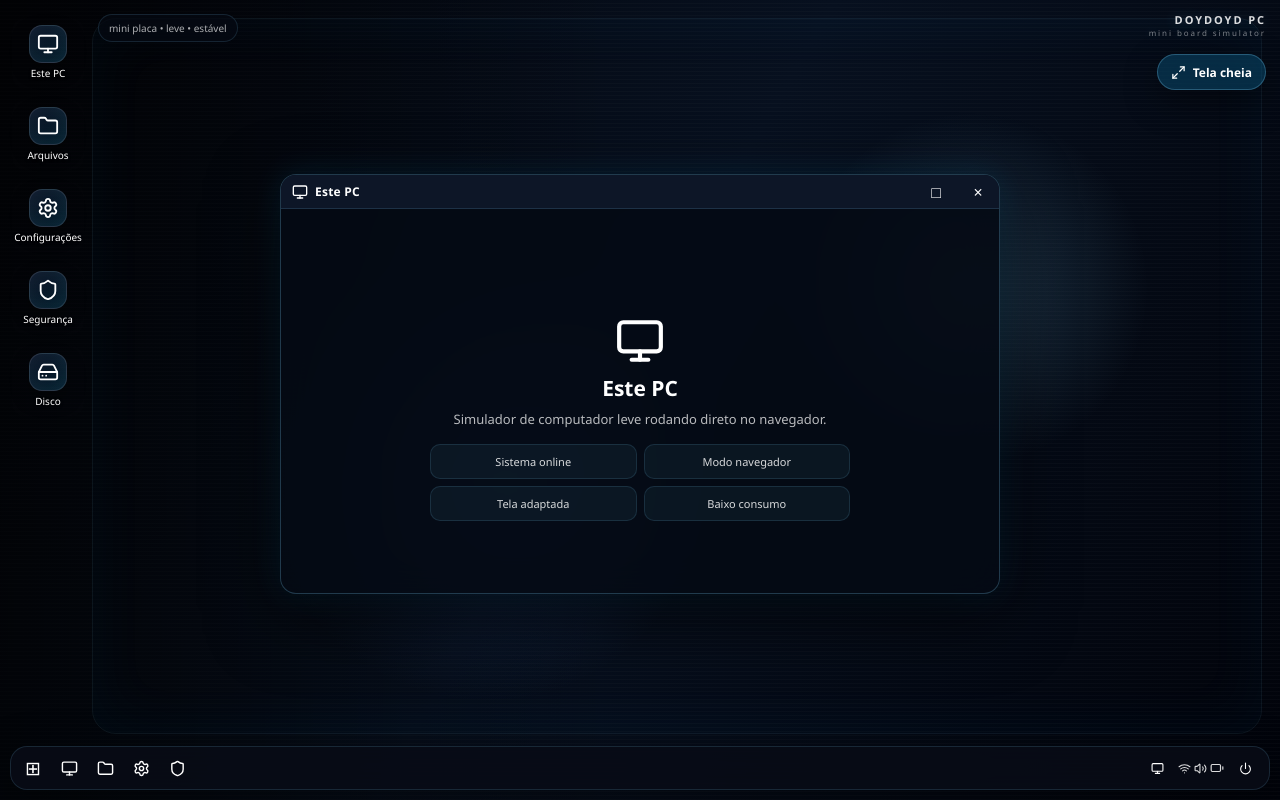
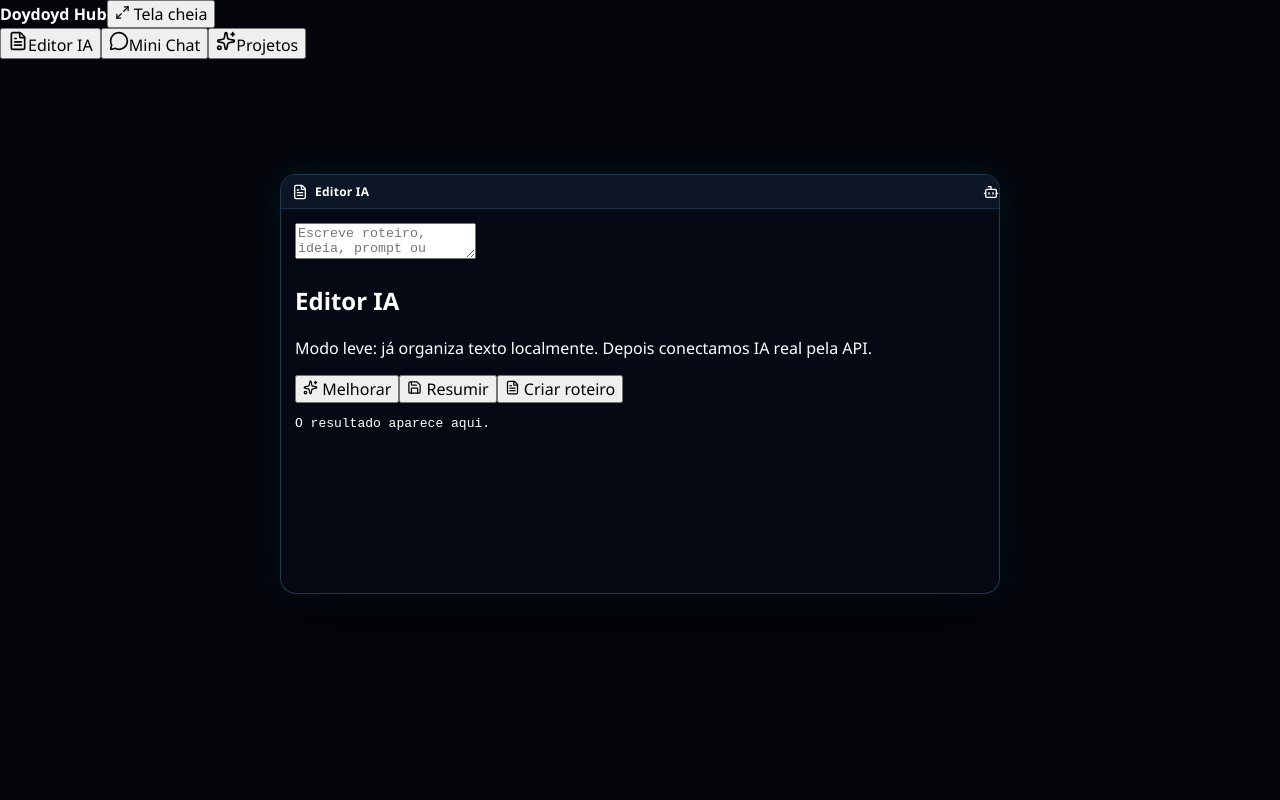
Before and after one commit to thiagodouglas19t-lang/Doydoyd, a React (Vite) app: page / in a window 1280 px wide. Built offline with nearby package versions, Linux system fonts and the light colour scheme.

Commit message:
Reset hub with AI editor and mini chat

```diff
--- a/src/main.jsx
+++ b/src/main.jsx
@@ -1,67 +1,59 @@
-import React, { useMemo, useState } from 'react'
+import React, { useEffect, useState } from 'react'
 import { createRoot } from 'react-dom/client'
-import { Battery, Folder, HardDrive, Maximize2, Monitor, Power, Settings, Shield, Volume2, Wifi } from 'lucide-react'
+import { Bot, FileText, Maximize2, MessageCircle, Plus, Save, Sparkles } from 'lucide-react'
 import './styles.css'
 
 const apps = [
-  ['pc', 'Este PC', Monitor, 'Simulador de computador leve rodando direto no navegador.', ['Sistema online', 'Modo navegador', 'Tela adaptada', 'Baixo consumo']],
-  ['files', 'Arquivos', Folder, 'Pastas visuais para organizar o PC.', ['Desktop', 'Downloads', 'Projetos', 'Favoritos']],
-  ['settings', 'Configurações', Settings, 'Ajustes rápidos do simulador.', ['Tela cheia', 'Modo escuro', 'Layout PC', 'Leve no tablet']],
-  ['security', 'Segurança', Shield, 'Status de proteção do sistema.', ['Sem instalação', 'Sem permissão extra', 'Controle local', 'Navegação segura']],
-  ['storage', 'Disco', HardDrive, 'Resumo visual do armazenamento.', ['Sistema: 2 GB', 'Livre: 28 GB', 'Cache limpo', 'Nuvem opcional']]
-].map(([id, name, icon, text, status]) => ({ id, name, icon, text, status }))
+  { id: 'editor', name: 'Editor IA', icon: FileText },
+  { id: 'chat', name: 'Mini Chat', icon: MessageCircle },
+  { id: 'projects', name: 'Projetos', icon: Sparkles }
+]
 
-function IconButton({ app, mode, onClick }) {
-  const Icon = app.icon
-  if (mode === 'desktop') return <button className="desktopIcon" onClick={onClick}><span className="iconPlate"><Icon size={22} /></span><span>{app.name}</span></button>
-  if (mode === 'menu') return <button onClick={onClick}><Icon size={16} />{app.name}</button>
-  return <button className="taskIcon" onClick={onClick}><Icon size={17} /></button>
+function askLocalAI(text, mode) {
+  if (!text.trim()) return 'Escreve alguma coisa primeiro.'
+  if (mode === 'resumir') return `Resumo rápido:\n\n${text.split(/[.!?]/).filter(Boolean).slice(0, 2).join('. ')}.`
+  if (mode === 'roteiro') return `Roteiro base:\n\n1. Gancho forte\n2. Explicação direta\n3. Exemplo visual\n4. Fechamento com aprendizado\n\nTexto base:\n${text}`
+  return `Versão melhorada:\n\n${text.trim()}\n\nAjuste: deixe mais claro, direto e com começo forte.`
 }
 
-function Window({ app, maximized, toggleMaximize, close }) {
-  const Icon = app.icon
-  return (
-    <section className={`window ${maximized ? 'maximized' : ''}`}>
-      <header className="windowHeader">
-        <div className="windowTitle"><Icon size={16} />{app.name}</div>
-        <div className="windowControls"><button onClick={toggleMaximize}>{maximized ? '❐' : '□'}</button><button className="closeBtn" onClick={close}>×</button></div>
-      </header>
-      <div className="windowBody systemPanel">
-        <Icon size={50} />
-        <h2>{app.name}</h2>
-        <p>{app.text}</p>
-        <div className="statusGrid">{app.status.map((item) => <span key={item}>{item}</span>)}</div>
-      </div>
-    </section>
-  )
+function EditorAI() {
+  const [text, setText] = useState(() => localStorage.getItem('doydoyd-editor') || '')
+  const [result, setResult] = useState('')
+  useEffect(() => localStorage.setItem('doydoyd-editor', text), [text])
+  return <div className="appView editorView"><textarea value={text} onChange={(e) => setText(e.target.value)} placeholder="Escreve roteiro, ideia, prompt ou anotação aqui..." /><aside><h2>Editor IA</h2><p>Modo leve: já organiza texto localmente. Depois conectamos IA real pela API.</p><button onClick={() => setResult(askLocalAI(text, 'melhorar'))}><Sparkles size={15}/> Melhorar</button><button onClick={() => setResult(askLocalAI(text, 'resumir'))}><Save size={15}/> Resumir</button><button onClick={() => setResult(askLocalAI(text, 'roteiro'))}><FileText size={15}/> Criar roteiro</button><pre>{result || 'O resultado aparece aqui.'}</pre></aside></div>
+}
+
+function MiniChat() {
+  const [input, setInput] = useState('')
+  const [messages, setMessages] = useState(() => JSON.parse(localStorage.getItem('doydoyd-chat') || '[]'))
+  useEffect(() => localStorage.setItem('doydoyd-chat', JSON.stringify(messages)), [messages])
+  function send() {
+    if (!input.trim()) return
+    const reply = `Entendi. Ideia salva: ${input.trim()}\n\nQuando a IA real entrar, eu respondo melhor aqui.`
+    setMessages([...messages, { from: 'Você', text: input }, { from: 'Doydoyd', text: reply }])
+    setInput('')
+  }
+  return <div className="appView chatView"><div className="chatLog">{messages.length ? messages.map((m, i) => <div key={i} className={m.from === 'Você' ? 'msg user' : 'msg'}><b>{m.from}</b><span>{m.text}</span></div>) : <p className="empty">Mini chat básico pronto.</p>}</div><div className="chatBar"><input value={input} onChange={(e) => setInput(e.target.value)} onKeyDown={(e) => e.key === 'Enter' && send()} placeholder="Fala com o mini chat..." /><button onClick={send}>Enviar</button></div></div>
+}
+
+function Projects() {
+  const [items, setItems] = useState(() => JSON.parse(localStorage.getItem('doydoyd-projects') || '["Short sobre espaço", "Configurar tablet", "Criar app leve"]'))
+  useEffect(() => localStorage.setItem('doydoyd-projects', JSON.stringify(items)), [items])
+  return <div className="appView projectView"><h2>Projetos</h2><button onClick={() => setItems([...items, 'Novo projeto'])}><Plus size={15}/> Novo</button>{items.map((item, i) => <input key={i} value={item} onChange={(e) => setItems(items.map((v, x) => x === i ? e.target.value : v))} />)}</div>
+}
+
+function AppContent({ id }) {
+  if (id === 'chat') return <MiniChat />
+  if (id === 'projects') return <Projects />
+  return <EditorAI />
 }
 
 function App() {
-  const [activeId, setActiveId] = useState('pc')
-  const [menu, setMenu] = useState(false)
-  const [center, setCenter] = useState(false)
-  const [maximized, setMaximized] = useState(false)
-  const activeApp = useMemo(() => apps.find((app) => app.id === activeId), [activeId])
-  const open = (id) => { setActiveId(id); setMenu(false) }
+  const [active, setActive] = useState('editor')
+  const current = apps.find((app) => app.id === active)
+  const Icon = current.icon
   const fullscreen = () => document.documentElement.requestFullscreen?.().catch(() => {})
-
-  return (
-    <main className="desktop">
-      <div className="desktopContent">
-        <button className="fullscreenButton" onClick={fullscreen}><Maximize2 size={15} /> Tela cheia</button>
-        <div className="systemLabel"><span>DOYDOYD PC</span><small>mini board simulator</small></div>
-        <div className="boardBadge">mini placa • leve • estável</div>
-        <div className="iconsGrid">{apps.map((app) => <IconButton key={app.id} app={app} mode="desktop" onClick={() => open(app.id)} />)}</div>
-        {activeApp && <Window app={activeApp} maximized={maximized} toggleMaximize={() => setMaximized(!maximized)} close={() => setActiveId(null)} />}
-        {menu && <section className="startMenu simpleMenu"><strong>Apps do sistema</strong>{apps.map((app) => <IconButton key={app.id} app={app} mode="menu" onClick={() => open(app.id)} />)}</section>}
-        {center && <aside className="actionCenter"><header><strong>Central</strong><Wifi size={15} /></header><button className="focusAction" onClick={fullscreen}>Entrar em tela cheia</button><div className="notificationCard"><b>Doydoyd PC</b><span>Simulador limpo, leve e focado em parecer um PC no tablet.</span></div></aside>}
-        <footer className="taskbar">
-          <div className="taskbarLeft"><button className="startButton" onClick={() => setMenu(!menu)}>⊞</button>{apps.slice(0, 4).map((app) => <IconButton key={app.id} app={app} mode="task" onClick={() => open(app.id)} />)}</div>
-          <div className="systemTray"><button onClick={fullscreen}><Monitor size={13} /></button><Wifi size={13} /><Volume2 size={13} /><Battery size={14} /><button onClick={() => setCenter(!center)}><Power size={13} /></button></div>
-        </footer>
-      </div>
-    </main>
-  )
+  return <main className="hub"><header className="topbar"><strong>Doydoyd Hub</strong><button onClick={fullscreen}><Maximize2 size={15}/> Tela cheia</button></header><aside className="dock">{apps.map((app) => { const I = app.icon; return <button key={app.id} className={active === app.id ? 'active' : ''} onClick={() => setActive(app.id)}><I size={20}/><span>{app.name}</span></button> })}</aside><section className="window"><header className="windowHeader"><div className="windowTitle"><Icon size={16}/>{current.name}</div><Bot size={16}/></header><div className="windowBody"><AppContent id={active}/></div></section></main>
 }
 
 createRoot(document.getElementById('root')).render(<App />)
```
